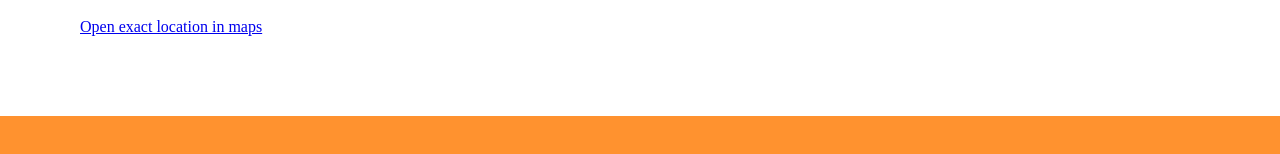
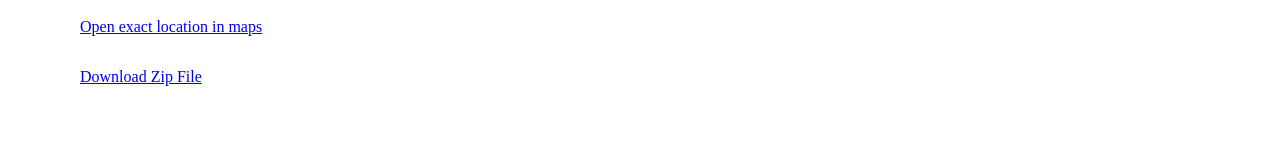
Before and after one commit to TheManana11/time-capsule, a React (Create React App) app in the folder time-capsule-client/: page /capsules/1 in a window 1280 px wide. Shown: the part 1130-1284 px from the top of the page. Built offline with nearby package versions, Linux system fonts and the light colour scheme; no server answers.

Commit message:
Finished Frontend

```diff
--- a/time-capsule-client/src/components/Capsule Card/CapsuleCard.css
+++ b/time-capsule-client/src/components/Capsule Card/CapsuleCard.css
@@ -7,6 +7,17 @@
   flex-direction: column;
   gap: 2rem;
   padding: 2rem;
+}
+
+.unlisted{
+  padding: 1rem;
+  border-radius: 10px;
+  border: 2px solid #FF922F;
+  display: flex;
+  flex-direction: column;
+  align-items: center;
+  justify-content: center;
+  gap: 2rem;
 }
 
 .capsule-card-container > hr{
--- a/time-capsule-client/src/components/Capsule Card/CapsuleCard.jsx
+++ b/time-capsule-client/src/components/Capsule Card/CapsuleCard.jsx
@@ -1,38 +1,65 @@
-import React from 'react'
-import { useNavigate } from 'react-router-dom'
-import './CapsuleCard.css'
-import Button from '../shared/Button/Button'
+import React, { useState } from "react";
+import { useNavigate } from "react-router-dom";
+import "./CapsuleCard.css";
+import Button from "../shared/Button/Button";
 
-const CapsuleCard = ({id, img, title, set_date, reveal_date, tags, views, country, city,  color, type=""}) => {
+const CapsuleCard = ({
+  id,
+  img,
+  title,
+  set_date,
+  reveal_date,
+  tags,
+  views,
+  country,
+  city,
+  color,
+  type = "",
+  token
+}) => {
+
   const navigate = useNavigate();
 
   const navigateToSingle = () => {
     navigate(`/capsules/${id}`);
-    }
+  };
+
+  return type === "unlisted" ? (
+
+    <div className="unlisted">
+        <h2>This Capsule is unlisted on the site</h2>
+        <Button method={() => { navigator.clipboard.writeText(`http://localhost:3000/capsules/${id}?token=${token ? token : null}`) }} text={"Copy URL"}/>
+    </div>
 
 
-
-  return (
-    <div className='capsule-card-container' style={{border: `2px solid ${color}`}}>
+  ) : (
+    <div
+      className="capsule-card-container"
+      style={{ border: `2px solid ${color}` }}
+    >
       <div className="card-head">
         <img src={img} alt="Capsule-card-image" />
         <div className="capsule-card-head-content">
           <h2>{title}</h2>
-                <p>{country}, {city}</p>
+          <p>
+            {country}, {city}
+          </p>
           <p>{type ? type : ""}</p>
         </div>
       </div>
       <div className="card-middle">
         <div className="card-middle-tags">
-                {
-                    tags?.map(tag => {
-                        return <p>#{tag.name}</p>
-                    })
-                }
+          {tags?.map((tag) => {
+            return <p>#{tag.name}</p>;
+          })}
         </div>
         <div className="capsule-card-middle-dates">
-                <p><strong>set date:</strong> {set_date}</p>
-                <p><strong>reveal date:</strong> {reveal_date}</p>
+          <p>
+            <strong>set date:</strong> {set_date}
+          </p>
+          <p>
+            <strong>reveal date:</strong> {reveal_date}
+          </p>
         </div>
       </div>
       <hr />
@@ -41,7 +68,7 @@ const CapsuleCard = ({id, img, title, set_date, reveal_date, tags, views, countr
         <Button text={"View Details"} method={navigateToSingle} />
       </div>
     </div>
-  )
-}
+  );
+};
 
-export default CapsuleCard
+export default CapsuleCard;
--- a/time-capsule-client/src/pages/Add Capsule/AddCapsule.jsx
+++ b/time-capsule-client/src/pages/Add Capsule/AddCapsule.jsx
@@ -19,7 +19,7 @@ const AddCapsule = () => {
     tag1: "",
     tag2: "",
     tag3: "",
-    is_surprise: "",
+    is_surprise: false,
     message: "",
   });
 
@@ -129,7 +129,7 @@ const AddCapsule = () => {
           <div className="add-label-input">
             <label htmlFor="title">Reveal Date</label>
             <input
-              type="date"
+              type="datetime-local"
               name="reveal_date"
               value={formData.reveal_date}
               onChange={handleOnChange}
--- a/time-capsule-client/src/pages/Single Capsule/SingleCapsule.jsx
+++ b/time-capsule-client/src/pages/Single Capsule/SingleCapsule.jsx
@@ -2,6 +2,7 @@ import React from "react";
 import "./SingleCapsule.css";
 import useSingleCapsule from "./useSingleCapsule";
 import { formatDate } from '../../Services/dateFormat'
+import Button from '../../components/shared/Button/Button'
 
 
 const SingleCapsule = () => {
@@ -44,6 +45,9 @@ const SingleCapsule = () => {
         {/* <Link to={`/location/${capsule.latitude}/${capsule.longitude}`}>Go to exact location</Link>   */}
         <a href={`https://www.google.com/maps?q=${capsule.latitude},${capsule.longitude}`}>Open exact location in maps</a>
       </div>
+      <a href={`http://127.0.0.1:8000/storage/capsule_${capsule.id}.zip`} download>
+        Download Zip File
+      </a>
     </div>
   );
 };
--- a/time-capsule-client/src/pages/Single Capsule/useSingleCapsule.jsx
+++ b/time-capsule-client/src/pages/Single Capsule/useSingleCapsule.jsx
@@ -1,6 +1,6 @@
 import axios from 'axios';
 import React, {useEffect, useState} from 'react'
-import { useParams } from 'react-router-dom';
+import { useLocation, useNavigate, useParams } from 'react-router-dom';
 
 const useSingleCapsule = () => {
  const backend_url = "http://127.0.0.1:8000/api";
@@ -28,6 +28,11 @@ const useSingleCapsule = () => {
     }
   }
 
+  const location = useLocation();
+  const queryParams = new URLSearchParams(location.search);
+  const token = queryParams.get("token");
+  const navigate = useNavigate();
+  if(capsule.type === "unlisted" && token !== capsule.unique_token) navigate('/capsules');
 
 return [capsule]
 
--- a/time-capsule-client/src/pages/User Capsules/UserCapsule.css
+++ b/time-capsule-client/src/pages/User Capsules/UserCapsule.css
@@ -6,7 +6,7 @@
 
 }
 
-.user-capsules-container > h1{
+.user-capsules-container > h1, .user-capsules-container{
     color: #5D737E;
 }
 
--- a/time-capsule-client/src/pages/User Capsules/UserCapsule.jsx
+++ b/time-capsule-client/src/pages/User Capsules/UserCapsule.jsx
@@ -5,7 +5,7 @@ import { formatDate } from '../../Services/dateFormat'
 import useUserCapsules from './useUserCapsules'
 
 const UserCapsule = () => {
-  const[capsules, ] = useUserCapsules();
+  const[capsules] = useUserCapsules();
 
   return capsules.length === 0 ? (<h1 className='user-capsules-container'>You didn't add any capsule till now</h1>) :
    (
@@ -27,6 +27,7 @@ const UserCapsule = () => {
                 tags={capsule.tags}
                 color = {capsule.color}
                 type={capsule.type}
+                token = {capsule.unique_token}
               />
           })
         }
```
Lines whose indentation alone changed are shown as unchanged.
